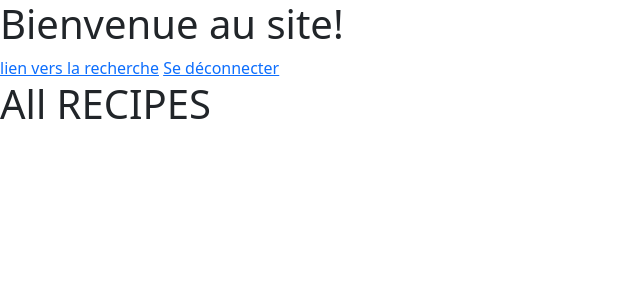
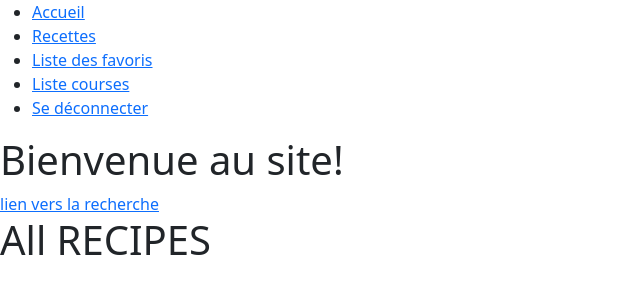
Before and after one commit to MucoDo/Project1Symfony, a Symfony app: template templates/accueil/index.html.twig in a window 1280 px wide. Shown: the top 300 px of the page, without its empty margins (0-640 px from the left). Run offline with Twig, Linux system fonts and the light colour scheme; the template is opened without the code that fills it, so the values that code supplies are empty; some libraries are stand-ins or nearby versions.

Commit message:
barre de navigation

```diff
--- a/templates/accueil/index.html.twig
+++ b/templates/accueil/index.html.twig
@@ -8,7 +8,7 @@
 {# <h1>Bienvenue au site! </h1> #}
 
 <a href={{ path ('search_ingredient') }}>lien vers la recherche</a>
-<a href={{ path ('app_logout') }}>Se déconnecter</a>
+{# <a href={{ path ('app_logout') }}>Se déconnecter</a> #}
 <h1>All RECIPES
 </h1>
 	{% for recette in recettes %}
--- a/templates/base.html.twig
+++ b/templates/base.html.twig
@@ -10,7 +10,17 @@
    <link rel="stylesheet" href="https://cdn.jsdelivr.net/npm/bootstrap-icons@1.11.1/font/bootstrap-icons.css">
     </head>
     <body>
-        {% block body %}{% endblock %}
+       <nav>
+            <ul>
+                <li><a href={{ path('accueil') }}>Accueil</a></li>
+                <li><a href={{ path('search_ingredient') }}>Recettes</a></li>
+                <li><a href={{ path('recipe_show_likes') }}>Liste des favoris</a></li>
+                <li><a href={{ path('') }}>Liste courses</a></li>
+                <li><a href={{ path ('app_logout') }}>Se déconnecter</a></li>
+            </ul>
+        </nav>
+        {% block body %}
+        {% endblock %}
         {% block javascripts %}{% endblock %}
     </body>
 </html>
```
